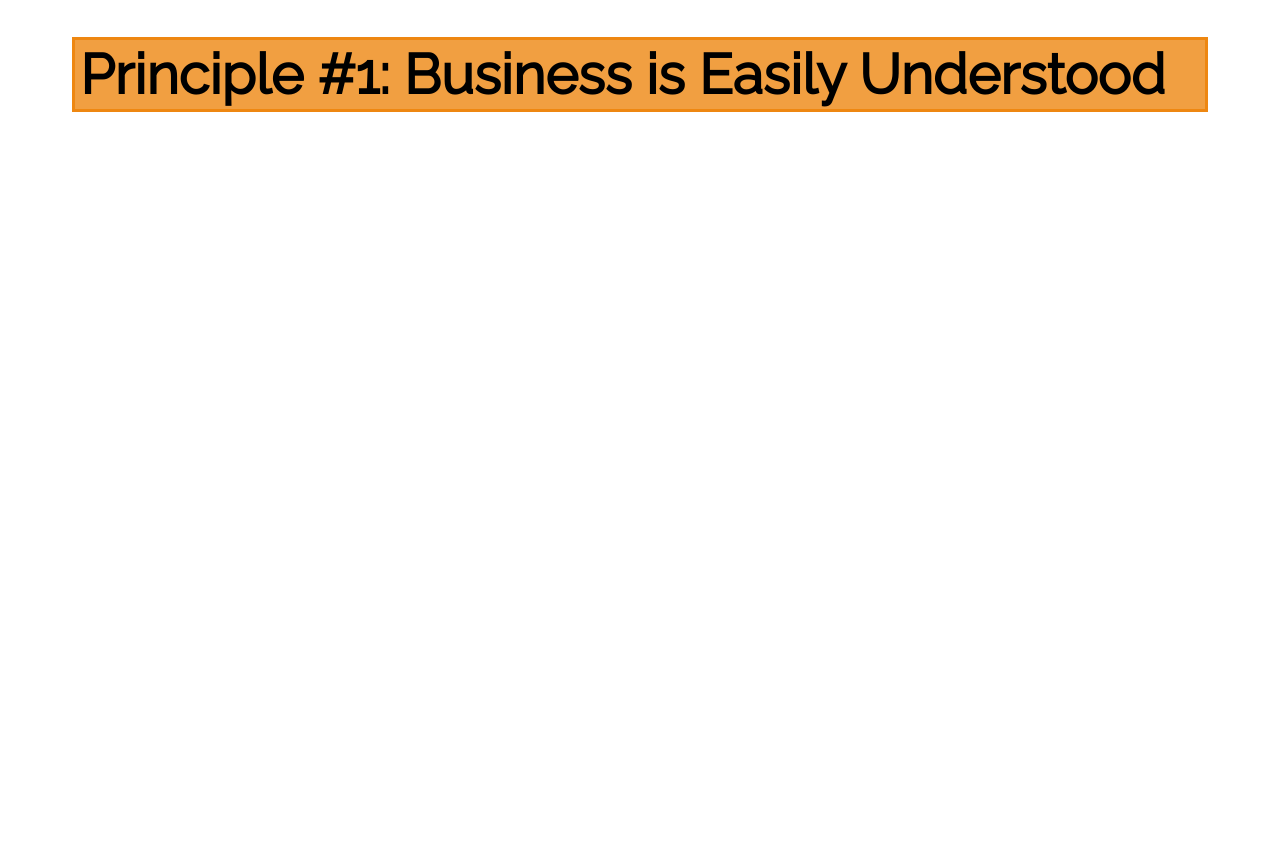
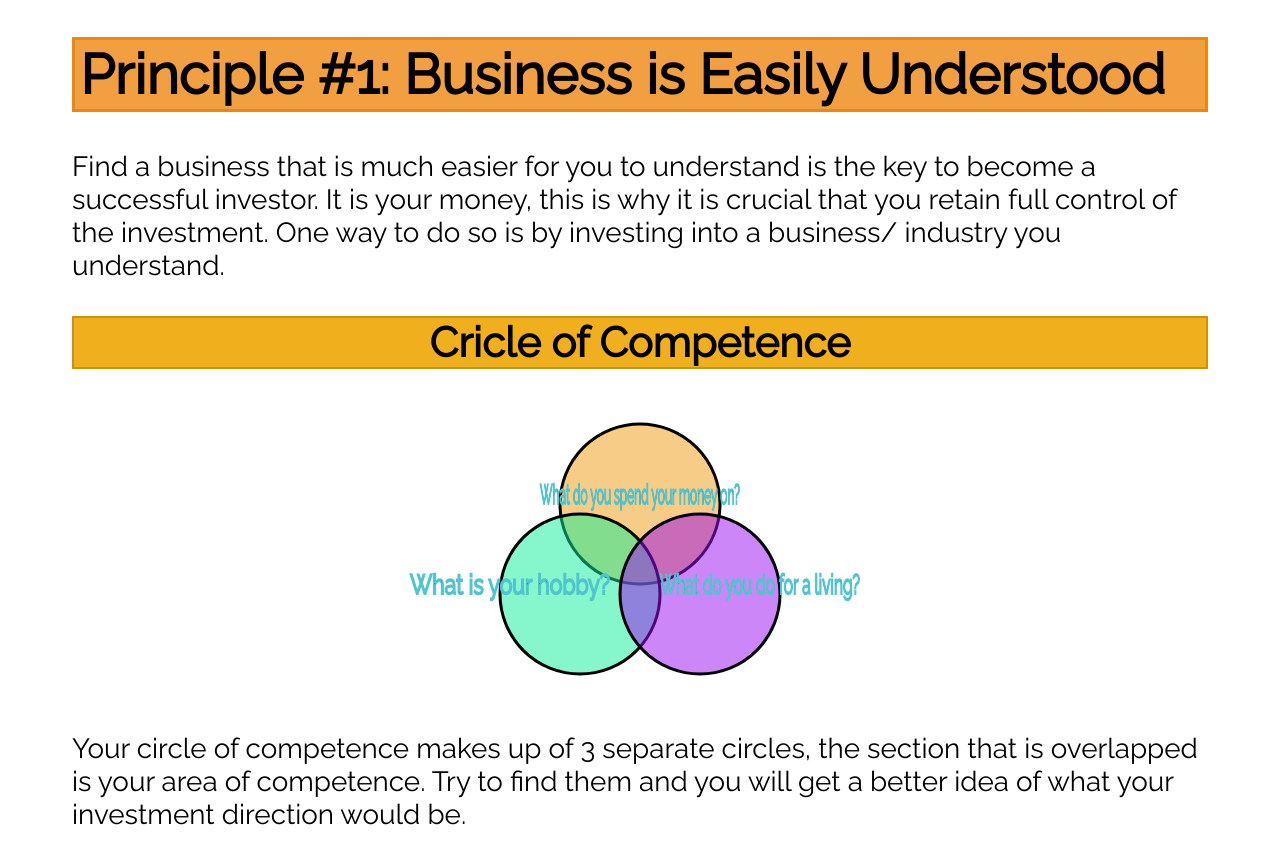
Before and after one commit to william6b08/Rule-1-Investing, a plain HTML site: page simple-business.html in a window 1280 px wide. Before the commit the page ends 800 px from the top, so only its background shows below. Drawn offline with Linux system fonts and the light colour scheme.

Commit message:
Added circle of competence model using SVG.

```diff
--- a/simple-business.html
+++ b/simple-business.html
@@ -9,5 +9,27 @@
 </head>
 <body>
   <h1>Principle #1: Business is Easily Understood</h1>
+  <p>
+    Find a business that is much easier for you to understand is the key to become a successful investor.
+    It is your money, this is why it is crucial that you retain full control of the investment.
+    One way to do so is by investing into a business/ industry you understand.
+  </p>
+
+  <h2>Cricle of Competence</h2>
+  <svg height="300px" width="500px">
+
+    <circle cx="250px" cy="100px" r="80px" stroke="black" stroke-width="3" fill="#F0990F" fill-opacity="0.5"/>
+    <text x="250px" y="100px" textLength="200px" text-anchor="middle" stroke="#51c5cf" stroke-width="2px" lengthAdjust="spacingAndGlyphs">What do you spend your money on?</text>
+
+    <circle cx= "190px" cy="190px" r="80px" stroke="black" stroke-width="3" fill="#0FF099" fill-opacity="0.5"/>
+    <text x="120px" y="190px" textLength="200px" text-anchor="middle" stroke="#51c5cf" stroke-width="2px" lengthAdjust="spacingAndGlyphs">What is your hobby?</text>
+
+    <circle cx="310px" cy="190px" r="80px" stroke="black" stroke-width="3" fill="#990FF0" fill-opacity="0.5"/>
+    <text x="370px" y="190px" textLength="200px" text-anchor="middle" stroke="#51c5cf" stroke-width="2px" lengthAdjust="spacingAndGlyphs">What do you do for a living?</text>
+
+  </svg>
+
+  <p>Your circle of competence makes up of 3 separate circles, the section that is overlapped is your area of competence. Try to find them and you will get a better idea of what your investment direction would be.</p>
+
 </body>
 </html>
--- a/styles.css
+++ b/styles.css
@@ -12,6 +12,20 @@ h1{
   background-color: #F19F41;
   border: 3px solid #EE8711;
 
+}
+
+h2{
+  padding: 0 5px;
+  text-align: center;
+  background-color: #F0B01D;
+  border: 2px solid #CC920E;
+
+}
+
+
+svg{
+  display: block;
+  margin: auto;
 }
 
 p.Section-Description{
@@ -40,6 +54,7 @@ ul.Four-principles li{
   box-shadow: 3px 2px 5px #8F92E5;
   width: 20vw;
   height: 1.2rem;
+  justify-content: center;
 }
 
 ul.Five-Moat li.Title{
```
